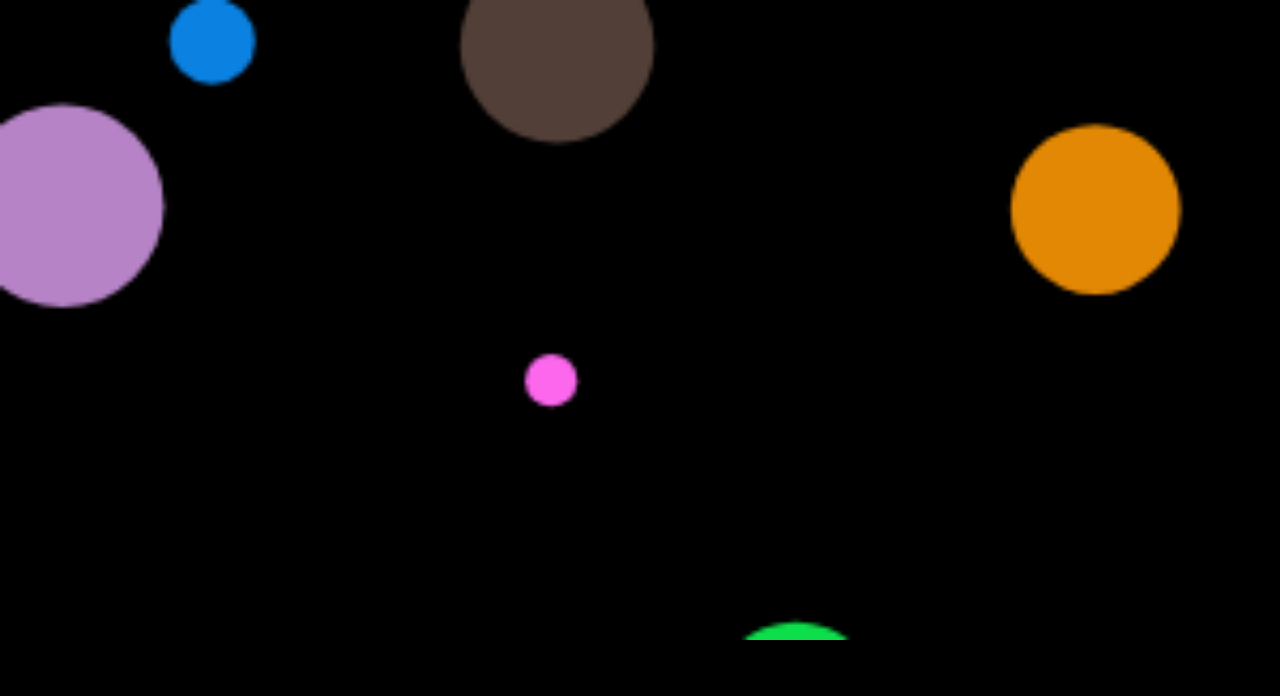
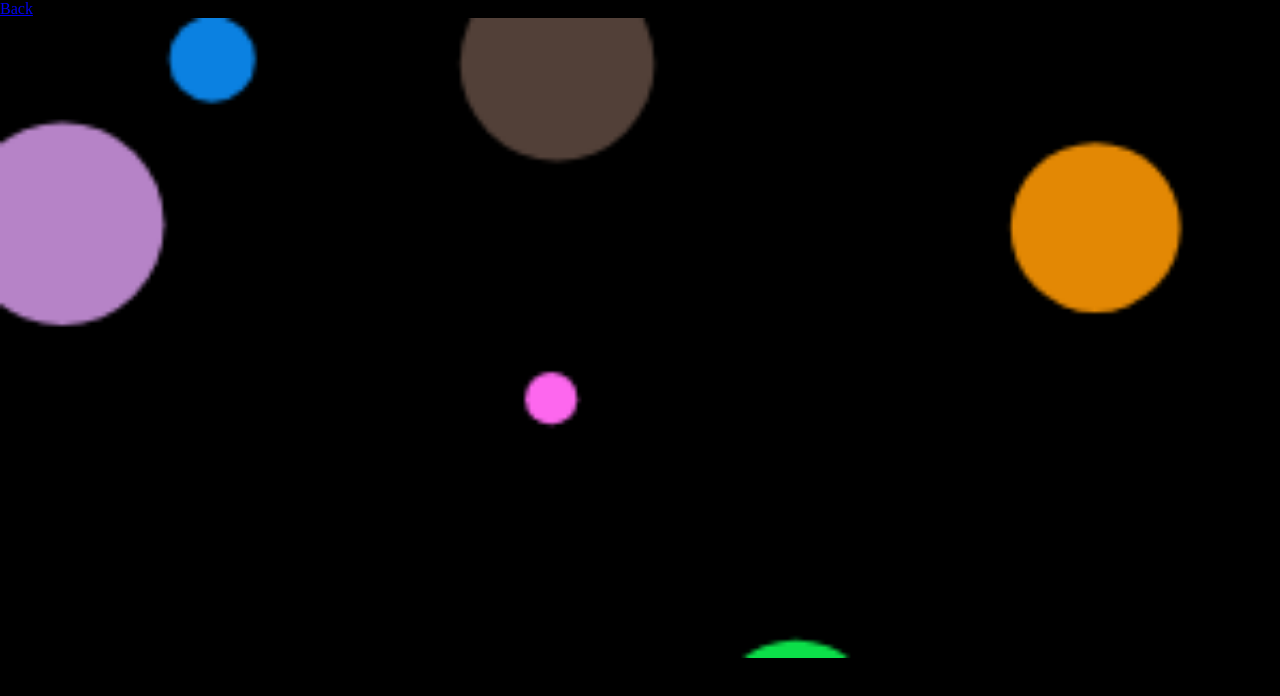
Before and after one commit to donellaj4racy6kb/ai, a plain HTML site: page ball-effect/index.html in a window 1280 px wide. Drawn offline with Linux system fonts and the light colour scheme.

Commit message:
Added "Back" Buttons to All Existing Webpages

```diff
--- a/ball-effect/index.html
+++ b/ball-effect/index.html
@@ -18,6 +18,7 @@
     </style>
   </head>
   <body>
+    <a href="javascript:history.go(-1)">Back</a>
     <canvas id="canvas"></canvas>
     <script src="script.js"></script>
   </body>
```
Also changed, not shown: ball/index.html (+1 -0 lines).
